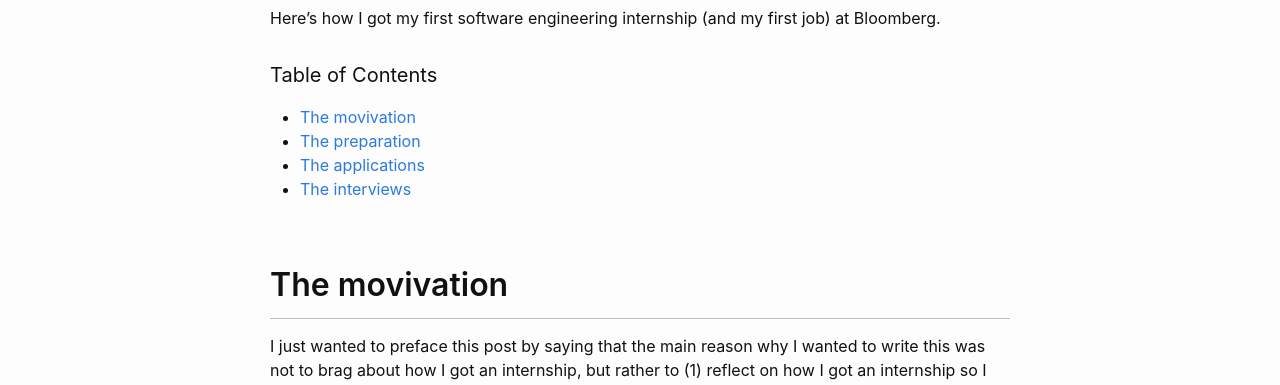
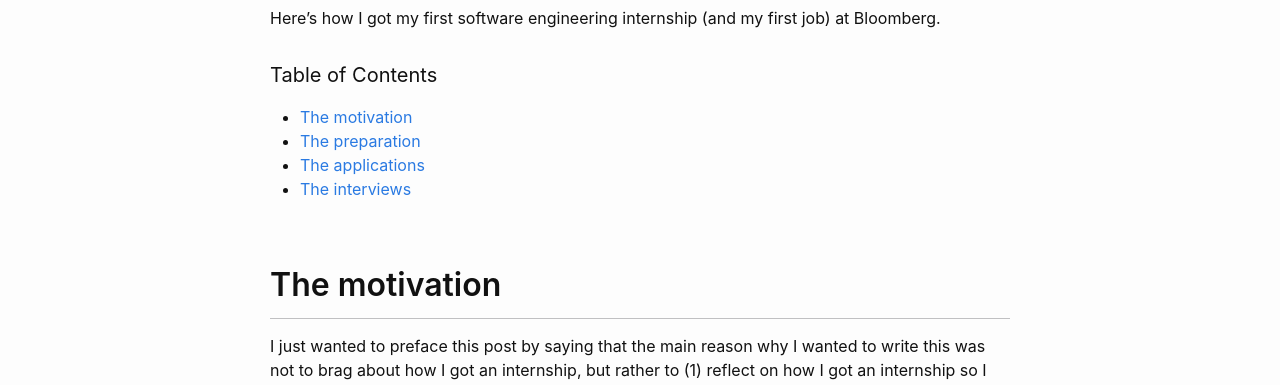
Before and after one commit to phrdang/phrdang.github.io, a Jekyll site: the page built from _posts/2022-05-16-how-i-got-my-first-internship-at-bloomberg.md, in a window 1280 px wide and 900 px high. Shown: the part 249-634 px from the top of the window. Built offline with Jekyll 4.4.1, drawn with Linux system fonts in a browser that asks for light colours.

Commit message:
Fix typo in first internship post

```diff
--- a/_posts/2022-05-16-how-i-got-my-first-internship-at-bloomberg.md
+++ b/_posts/2022-05-16-how-i-got-my-first-internship-at-bloomberg.md
@@ -8,12 +8,12 @@
 
 #### Table of Contents
 
-- [The movivation](#the-movivation)
+- [The motivation](#the-motivation)
 - [The preparation](#the-preparation)
 - [The applications](#the-applications)
 - [The interviews](#the-interviews)
 
-## The movivation
+## The motivation
 
 I just wanted to preface this post by saying that the main reason why I wanted to write this was not to brag about how I got an internship, but rather to (1) reflect on how I got an internship so I can continuously improve and (2) so that I can help other people get CS internships. I also wanted to preface this post by saying that each person's experience getting into software engineering will be different so take my advice and experience with a grain of salt.
 
```
